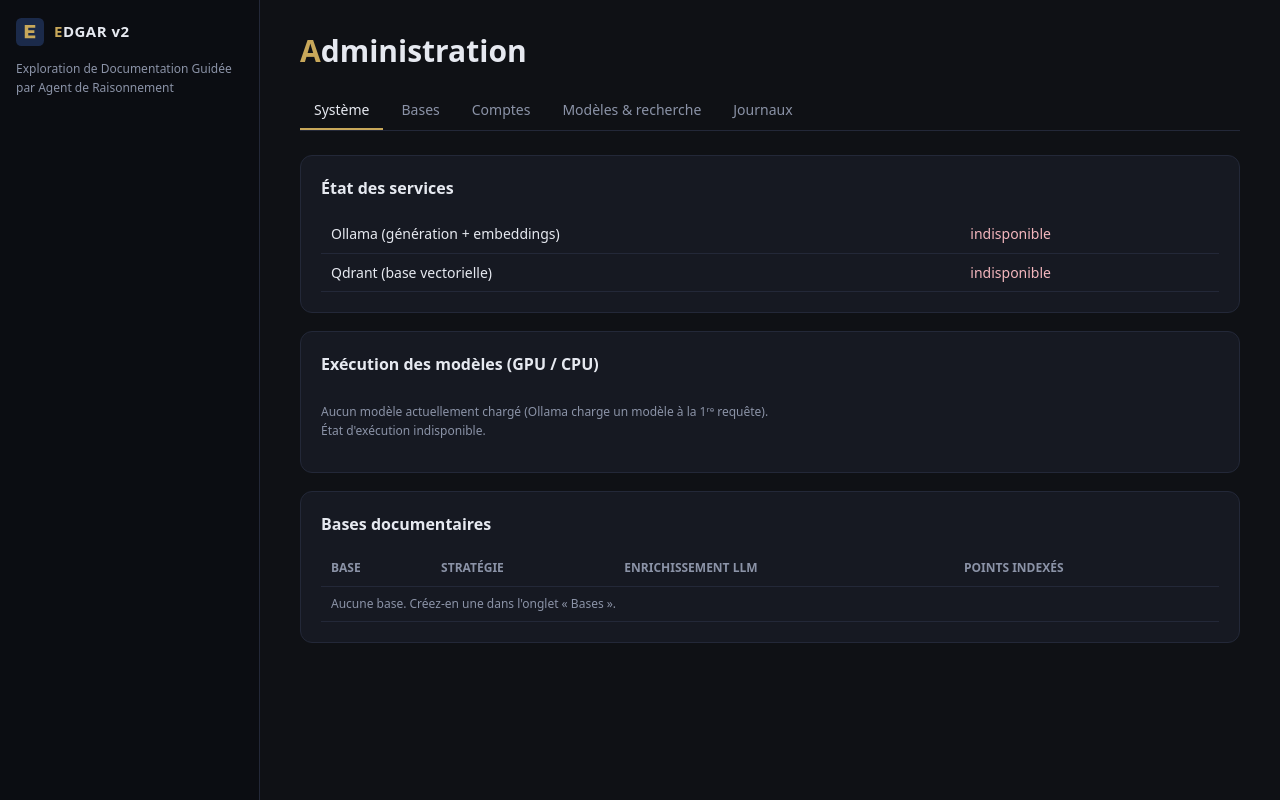
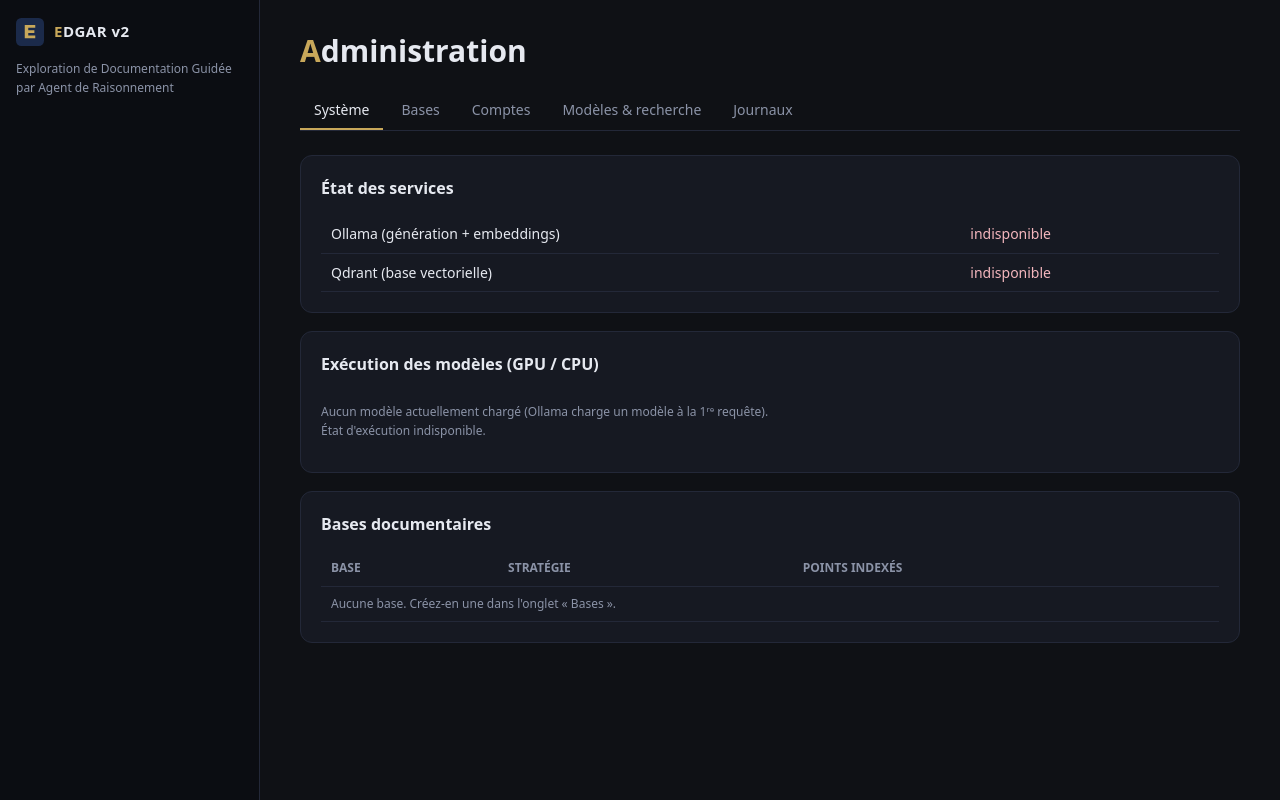
Before and after one commit to guigou683/edgar2, a FastAPI app: template app/templates/admin/dashboard.html in a window 1280 px wide. Run offline with FastAPI, Linux system fonts and the light colour scheme; the template is opened without the code that fills it, so the values that code supplies are empty; parts of the project's set-up code (start-up, migrations or seed data) failed here and were passed over.

Commit message:
v2.0.1 : retrait de l'amorce « Enrichissement LLM des mots-clés »
L'option existait dans l'interface (case à la création de base, colonne du
tableau de bord) et était stockée par base, mais elle n'était jamais lue par
le pipeline d'ingestion : les mots-clés restaient produits par YAKE dans tous
les cas. Retrait de cette amorce non fonctionnelle (UI, stockage, docstring)
pour éviter toute ambiguïté ; réintroductible lorsqu'elle sera implémentée.

- app/templates/admin/bases.html : case supprimée
- app/templates/admin/dashboard.html : colonne « Enrichissement LLM » supprimée
- app/main.py, app/core/bases.py : paramètre llm_enrichment retiré
- app/core/keywords.py : docstring corrigée (YAKE uniquement)
- config.py : VERSION 2.0.1 ; CHANGELOG mis à jour

```diff
--- a/app/core/bases.py
+++ b/app/core/bases.py
@@ -82,8 +82,7 @@ def _unique_id(name: str, existing: set[str]) -> str:
 # --------------------------------------------------------------------------
 # Création / mise à jour / suppression
 # --------------------------------------------------------------------------
-def create_base(name: str, description: str = "", parse_strategy: str = PARSE_FAST,
-                llm_enrichment: bool = False) -> dict[str, Any]:
+def create_base(name: str, description: str = "", parse_strategy: str = PARSE_FAST) -> dict[str, Any]:
     """Crée une base : entrée de registre + dossier documents + collection Qdrant."""
     name = name.strip()
     if not name:
@@ -108,7 +107,6 @@ def create_base(name: str, description: str = "", parse_strategy: str = PARSE_FA
         "collection": vectorstore.collection_name(base_id),
         "docs_dir": str(Path("documents") / base_id),
         "parse_strategy": parse_strategy,
-        "llm_enrichment": bool(llm_enrichment),
         "created_at": _now(),
     }
     bases.append(base)
@@ -118,7 +116,7 @@ def create_base(name: str, description: str = "", parse_strategy: str = PARSE_FA
 
 def update_base(base_id: str, **changes: Any) -> Optional[dict[str, Any]]:
     """Met à jour les champs réglables d'une base (description, parsing, enrichissement)."""
-    allowed = {"description", "parse_strategy", "llm_enrichment", "name"}
+    allowed = {"description", "parse_strategy", "name"}
     bases = load_bases()
     updated = None
     for b in bases:
--- a/app/core/config.py
+++ b/app/core/config.py
@@ -12,7 +12,7 @@ from pathlib import Path
 class Settings:
     """Paramètres applicatifs résolus au démarrage."""
 
-    VERSION: str = "2.0.0"
+    VERSION: str = "2.0.1"
 
     # --- Services internes ---
     OLLAMA_URL: str = os.environ.get("OLLAMA_URL", "http://ollama:11434")
--- a/app/core/keywords.py
+++ b/app/core/keywords.py
@@ -1,9 +1,6 @@
 """Extraction de mots-clés des chunks (tagging — évolution v2).
 
-Approche hybride :
-  - défaut : extraction légère **locale et déterministe** via YAKE (offline) ;
-  - option par base : enrichissement par le LLM local (résumé + mots-clés), bien
-    plus lent (1 appel LLM/chunk) — branché à la brique génération.
+Extraction légère **locale et déterministe** via YAKE (offline).
 
 Les mots-clés sont stockés en métadonnées ET injectés dans le texte vectorisé
 (dense) et indexé (BM25) pour densifier le sens et améliorer le rappel lexical.
--- a/app/main.py
+++ b/app/main.py
@@ -960,7 +960,7 @@ async def admin_bases(request: Request):
 @app.post("/admin/bases/create")
 async def admin_bases_create(
     request: Request, name: str = Form(...), description: str = Form(""),
-    parse_strategy: str = Form("fast"), llm_enrichment: str = Form(""),
+    parse_strategy: str = Form("fast"),
     csrf_token: str = Form(...),
 ):
     user, resp = _guard(request, auth.ROLE_ADMIN)
@@ -968,7 +968,7 @@ async def admin_bases_create(
         return resp
     if _check_csrf(request, csrf_token) and name.strip():
         try:
-            bases.create_base(name, description, parse_strategy, llm_enrichment == "on")
+            bases.create_base(name, description, parse_strategy)
             db.insert_audit("base_create", user["id"], user["username"],
                             client_ip(request), _ua(request), name.strip())
         except Exception:
--- a/app/templates/admin/bases.html
+++ b/app/templates/admin/bases.html
@@ -16,7 +16,6 @@
           {% for s in strategies %}<option value="{{ s }}">{{ s }}</option>{% endfor %}
         </select>
       </label>
-      <label class="inline"><input type="checkbox" name="llm_enrichment"> Enrichissement LLM des mots-clés (ingestion plus lente)</label>
       <div><button class="btn-mini" type="submit">Créer la base</button></div>
     </form>
   </div>
--- a/app/templates/admin/dashboard.html
+++ b/app/templates/admin/dashboard.html
@@ -59,17 +59,16 @@
   <div class="admin-card">
     <h2>Bases documentaires</h2>
     <table class="admin-table">
-      <thead><tr><th>Base</th><th>Stratégie</th><th>Enrichissement LLM</th><th>Points indexés</th></tr></thead>
+      <thead><tr><th>Base</th><th>Stratégie</th><th>Points indexés</th></tr></thead>
       <tbody>
         {% for b in base_stats %}
         <tr>
           <td>{{ b.name }} <span class="help">({{ b.id }})</span></td>
           <td>{{ b.parse_strategy }}</td>
-          <td>{{ "oui" if b.llm_enrichment else "non" }}</td>
           <td>{{ b.points if b.points is not none else "—" }}</td>
         </tr>
         {% else %}
-        <tr><td colspan="4" class="help">Aucune base. Créez-en une dans l'onglet « Bases ».</td></tr>
+        <tr><td colspan="3" class="help">Aucune base. Créez-en une dans l'onglet « Bases ».</td></tr>
         {% endfor %}
       </tbody>
     </table>
```
Also changed, not shown: CHANGELOG.md.
